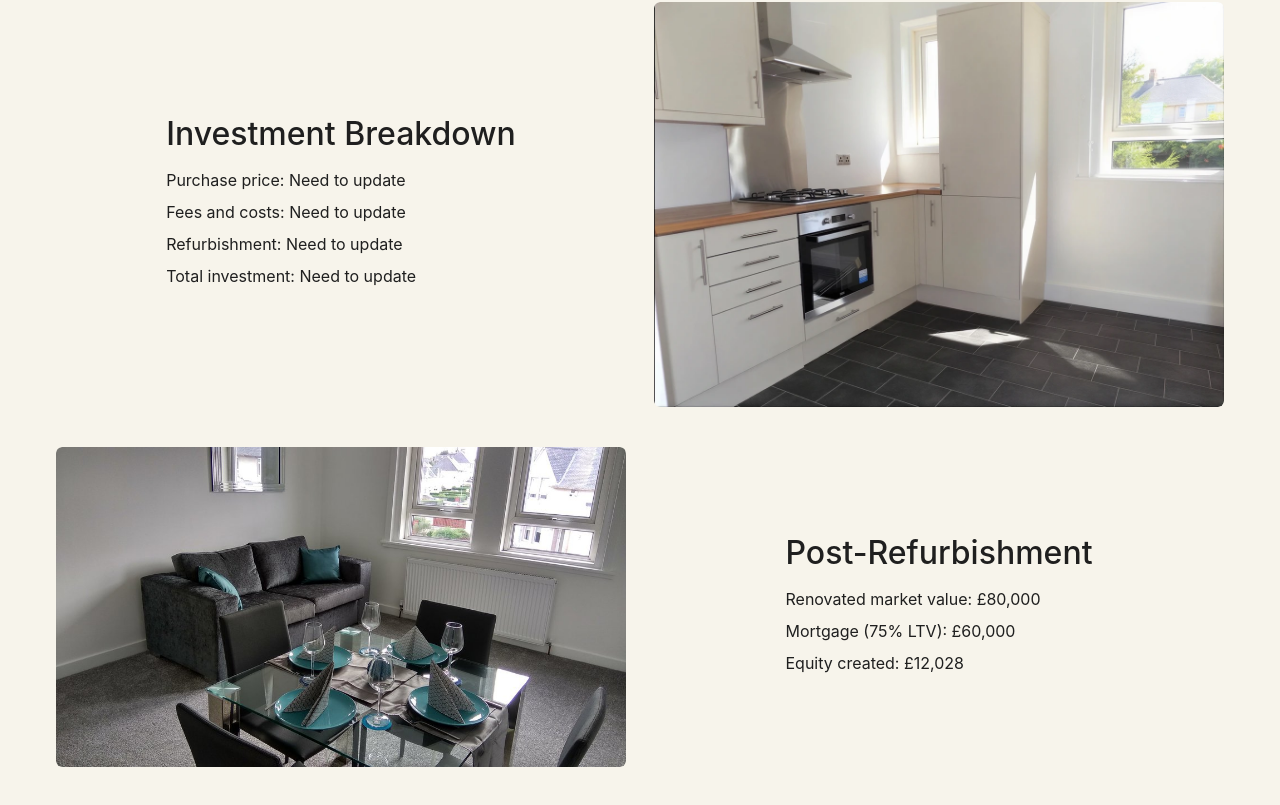
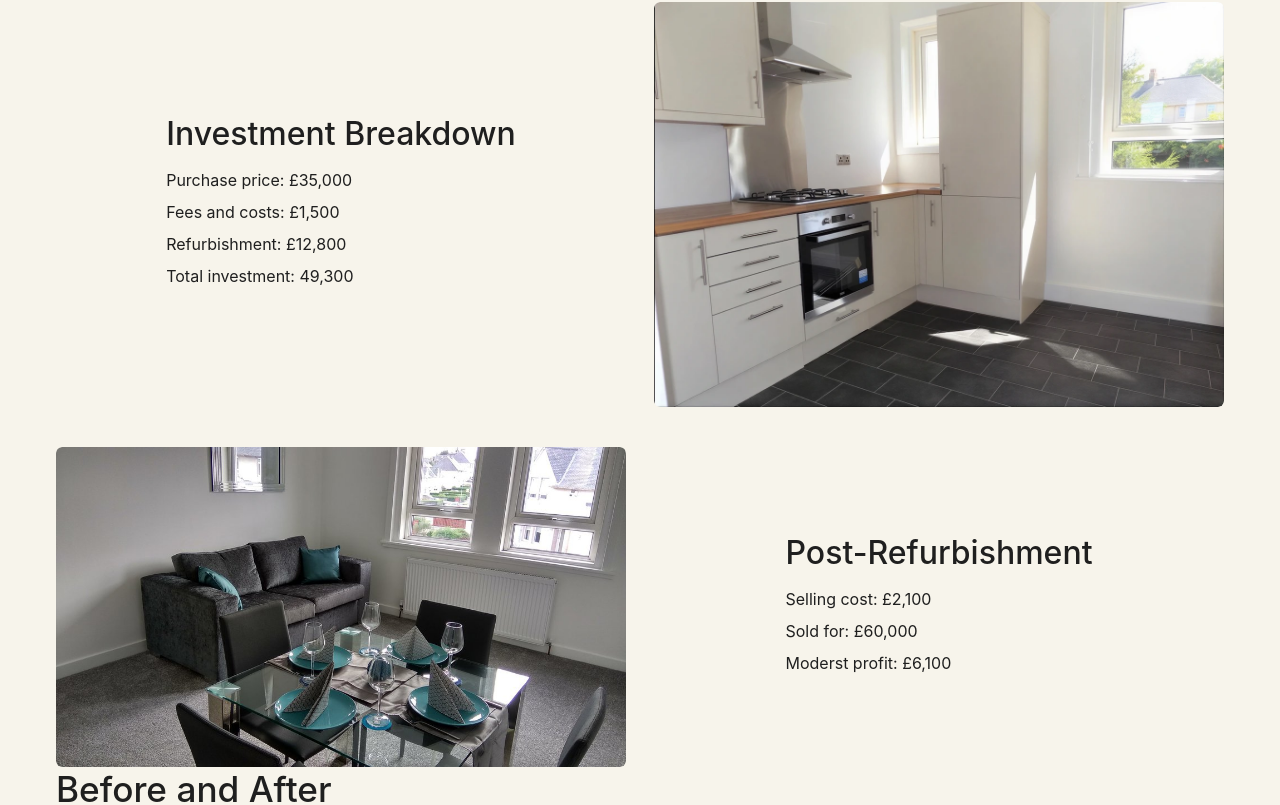
Before and after one commit to vladmytko/homesforsapience, a React (Vite) app: page /case-studies/turnberry in a window 1280 px wide. Shown: the part 1026-1831 px from the top of the page. Built offline with nearby package versions, Linux system fonts and the light colour scheme.

Commit message:
Support Page, contact section change, updated text

```diff
--- a/src/components/ReusableComponents/ContactForm.jsx
+++ b/src/components/ReusableComponents/ContactForm.jsx
@@ -50,7 +50,7 @@ const ContactForm = () => {
       className="w-full bg-(--color-bg-gray) overflow-hidden"
     >
       <div className="max-w-7xl mx-auto py-12 px-6 lg:px-8">
-        <h2 className="text-(--color-text-dark) text-2xl sm:text-4xl lg:text-5xl">
+        <h2 className="text-(--color-text-dark) text-2xl sm:text-3xl lg:text-4xl mb-5">
           Any Questions?
         </h2>
 
--- a/src/components/ReusableComponents/SupportServiceCards.jsx
+++ b/src/components/ReusableComponents/SupportServiceCards.jsx
@@ -4,9 +4,9 @@ const SupportServiceCards = () => {
   return (
     <section
       id="free-call"
-      className="w-full bg-(--color-bg-warm2) overflow-hidden"
+      className="w-full bg-(--color-bg-gray) overflow-hidden"
     >
-      <div className="max-w-7xl mx-auto py-12 sm:py-10 px-4 sm:px-6 lg:px-12">
+      <div className="max-w-7xl mx-auto py-12 sm:py-12 px-4 sm:px-6 lg:px-12">
         <h2 className="text-(--color-text-dark) text-2xl sm:text-3xl lg:text-4xl mb-5">
           Book Free Call
         </h2>
@@ -14,8 +14,7 @@ const SupportServiceCards = () => {
         <div className="px-5">
           <p className="text-base sm:text-xl my-5 text-gray-900">
             Each call is tailored to your situation — no generic advice or
-            templates. You will also receive a recording of the session, so you
-            can revisit key insights.
+            templates.
           </p>
 
           <p className="text-base sm:text-xl my-5 text-gray-900">
@@ -24,20 +23,24 @@ const SupportServiceCards = () => {
             introductory call.
           </p>
 
+          <p className="text-base sm:text-xl my-5 text-gray-900">
+            Property Buying Support — £500. This service includes personalised
+            support during the property buying process, including:
+          </p>
+
           <div className="text-base sm:text-xl my-5 mb-10 text-gray-900">
-            <p className="mb-2">
-              This is an informal conversation where we can:
-            </p>
             <ul className="list-disc pl-5 space-y-1">
-              <li>discuss your goals</li>
-              <li>clarify your current situation</li>
-              <li>
-                explain how coaching, consultation or property buying support
-                works
-              </li>
-              <li>answer any initial questions</li>
+              <li>one full day of property viewings</li>
+              <li>assistance evaluating potential properties</li>
+              <li>negotiation support with estate agencies</li>
+              <li>practical guidance throughout the process</li>
             </ul>
           </div>
+
+          <p className="text-base sm:text-xl my-5 text-gray-900 mb-10">
+            The free introductory call allows us to discuss your goals and
+            determine whether this service is the right fit for your situation.
+          </p>
 
           <div className="mt-auto mx-auto">
             <a
--- a/src/pages/CaseStudiesPages/Mosspark.jsx
+++ b/src/pages/CaseStudiesPages/Mosspark.jsx
@@ -26,10 +26,9 @@ const Mosspark = () => {
           {
             title: "Investment Breakdown",
             lines: [
-              "Purchase price: Need to update",
-              "Fees and costs: Need to update",
-              "Refurbishment: Need to update",
-              "Total investment: Need to update",
+              "Purchase price: £130,000",
+              "Refurbishment: £34,100",
+
             ],
             image: {
               src: mosspark_assets.mosspark_bedroom1_2,
@@ -40,28 +39,14 @@ const Mosspark = () => {
           {
             title: "Post-Refurbishment",
             lines: [
-              "Renovated market value: £80,000",
-              "Mortgage (75% LTV): £60,000",
-              "Equity created: £12,028",
+              "Total investment: £164,100",
+              "Sold for: £227,000",
             ],
             image: {
               src: mosspark_assets.mosspark_kitchen_2,
               alt: "Bedroom after refurbishment",
             },
             layout: "image-left",
-          },
-          {
-            title: "Rental Breakdown",
-            lines: [
-              "Gross monthly rent: £525",
-              "Net monthly cashflow: £304",
-              "Net annually cashflow: £3,645",
-            ],
-            image: {
-              src: mosspark_assets.mosspark_livingroom_after,
-              alt: "Bathroom after refurbishment",
-            },
-            layout: "image-right",
           },
         ]}
         beforeAfterGroups={[
--- a/src/pages/CaseStudiesPages/Turnberry.jsx
+++ b/src/pages/CaseStudiesPages/Turnberry.jsx
@@ -26,10 +26,10 @@ const Turnberry = () => {
                 {
                   title: "Investment Breakdown",
                   lines: [
-                    "Purchase price: Need to update",
-                    "Fees and costs: Need to update",
-                    "Refurbishment: Need to update",
-                    "Total investment: Need to update",
+                    "Purchase price: £35,000",
+                    "Fees and costs: £1,500",
+                    "Refurbishment: £12,800",
+                    "Total investment: 49,300",
                   ],
                   image: {
                     src: assets_manager.turnberry_kitchen_after,
@@ -40,28 +40,15 @@ const Turnberry = () => {
                 {
                   title: "Post-Refurbishment",
                   lines: [
-                    "Renovated market value: £80,000",
-                    "Mortgage (75% LTV): £60,000",
-                    "Equity created: £12,028",
+                    "Selling cost: £2,100",
+                    "Sold for: £60,000",
+                    "Moderst profit: £6,100",
                   ],
                   image: {
                     src: assets_manager.turnberry_livingroom_after_3,
                     alt: "Bedroom after refurbishment",
                   },
                   layout: "image-left",
-                },
-                {
-                  title: "Rental Breakdown",
-                  lines: [
-                    "Gross monthly rent: £525",
-                    "Net monthly cashflow: £304",
-                    "Net annually cashflow: £3,645",
-                  ],
-                  image: {
-                    src: assets_manager.turnberry_bedroom_after,
-                    alt: "Bathroom after refurbishment",
-                  },
-                  layout: "image-right",
                 },
               ]}
 
```
